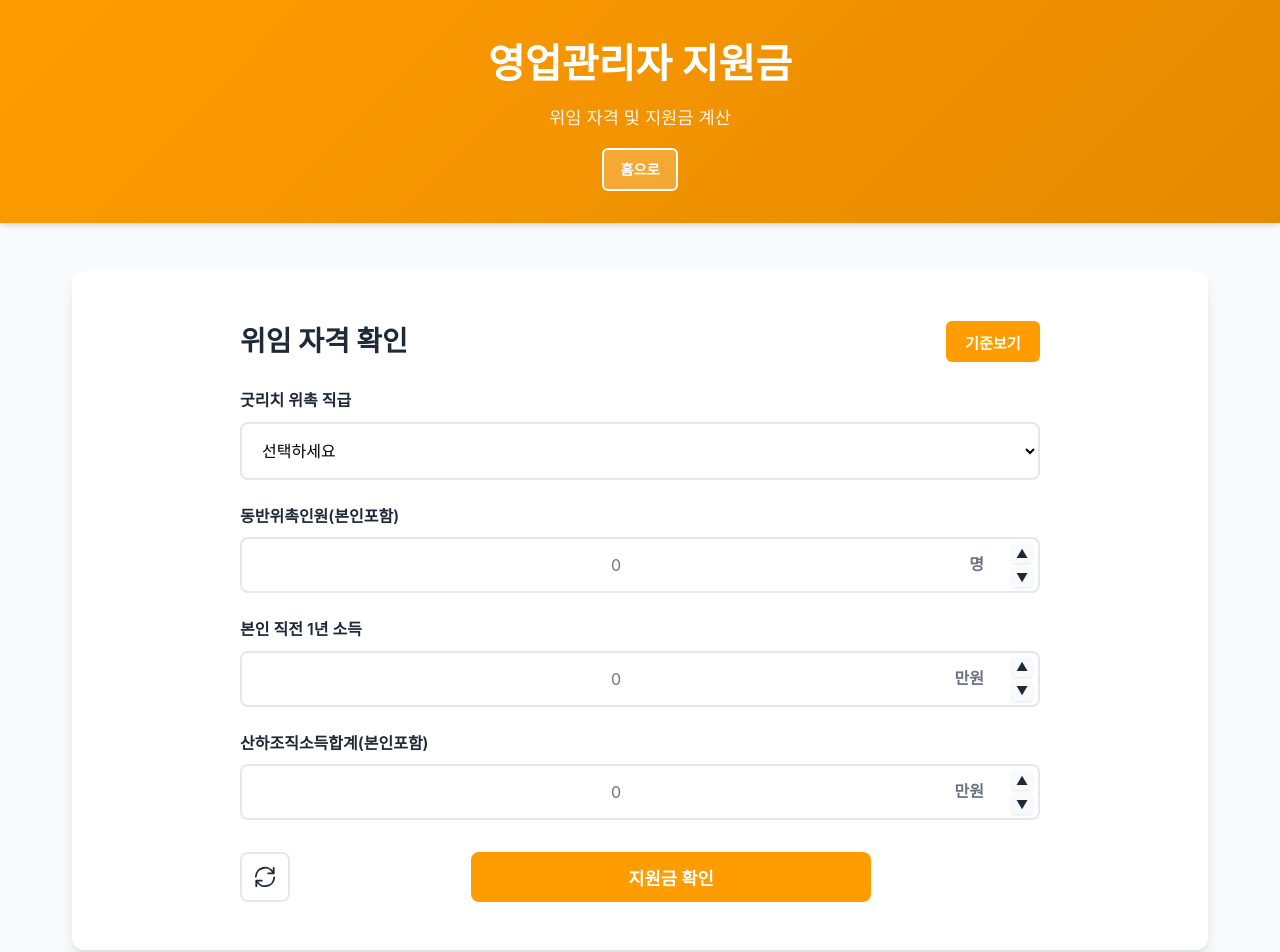
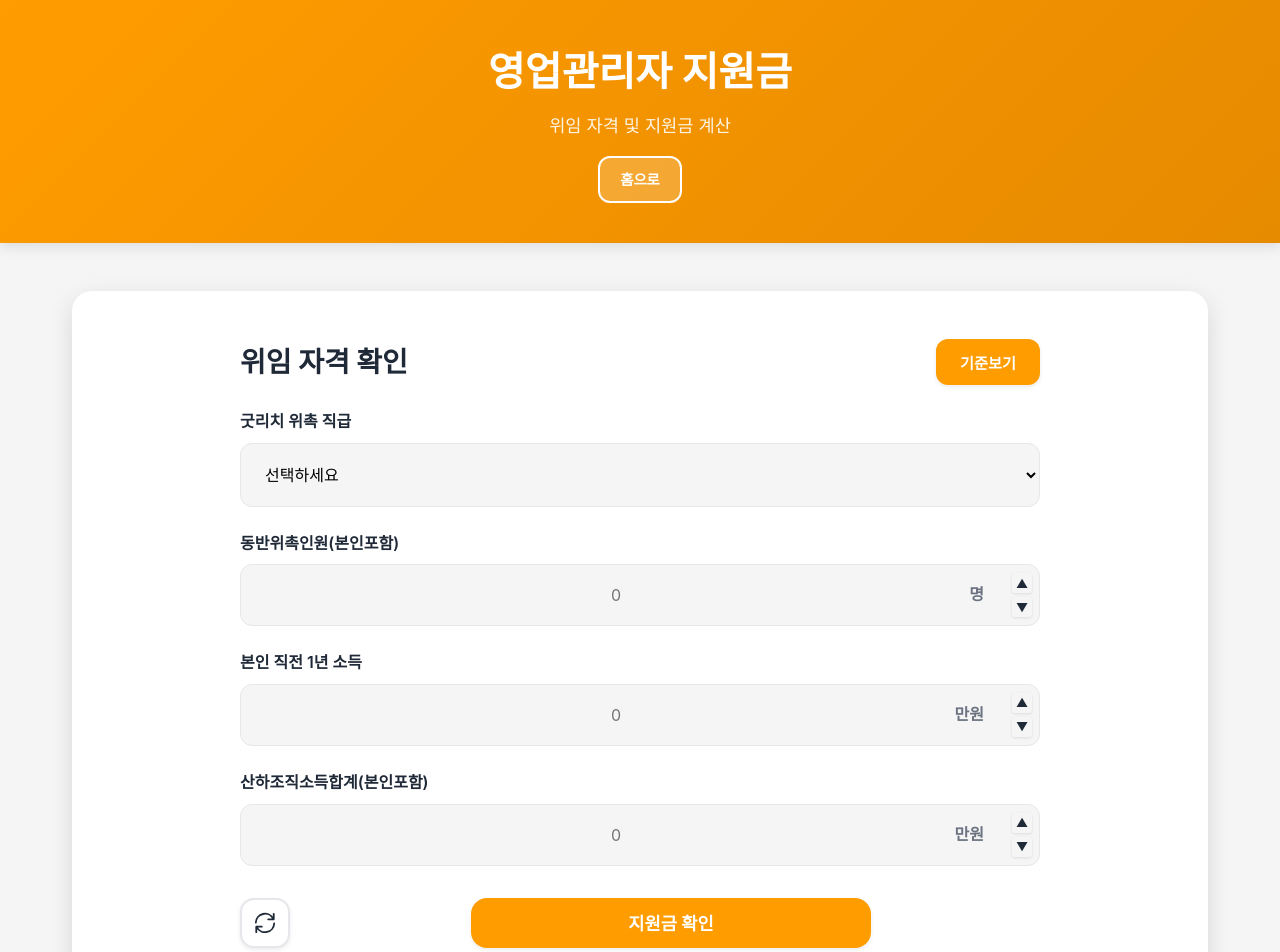
Before and after one commit to kim01033226699-lgtm/goodrich-info-a, a React (Vite) app: page /goodrich-info-a/m-project in a window 1280 px wide. Shown: the top 952 px of the page. Built offline with nearby package versions, Linux system fonts and the light colour scheme.

Commit message:
소득입력안내 및 커서 이동 수정

```diff
--- a/src/index.css
+++ b/src/index.css
@@ -16,11 +16,11 @@
   --text-light: #6b7280;
   --border-color: #e5e7eb;
   --bg-color: #ffffff;
-  --bg-light: #f9fafb;
-  --bg-section: #f3f4f6;
-  --shadow: 0 1px 3px 0 rgba(0, 0, 0, 0.1), 0 1px 2px 0 rgba(0, 0, 0, 0.06);
-  --shadow-md: 0 4px 6px -1px rgba(0, 0, 0, 0.1), 0 2px 4px -1px rgba(0, 0, 0, 0.06);
-  --shadow-lg: 0 10px 15px -3px rgba(0, 0, 0, 0.1), 0 4px 6px -2px rgba(0, 0, 0, 0.05);
+  --bg-light: #f5f5f5;
+  --bg-section: #f0f0f0;
+  --shadow: 0 2px 4px 0 rgba(0, 0, 0, 0.08);
+  --shadow-md: 0 4px 12px 0 rgba(0, 0, 0, 0.1);
+  --shadow-lg: 0 8px 24px 0 rgba(0, 0, 0, 0.12);
 
   /* 💡 기본 폰트 크기 (데스크탑 기준) */
   font-size: 16px;
--- a/src/pages/MProjectPage.css
+++ b/src/pages/MProjectPage.css
@@ -8,7 +8,7 @@
 .header {
   background: linear-gradient(135deg, var(--primary-color) 0%, var(--primary-hover) 100%);
   color: white;
-  padding: 2rem 0;
+  padding: 2.5rem 0;
   box-shadow: var(--shadow-md);
 }
 
@@ -45,11 +45,11 @@
 .home-link {
   color: white;
   font-weight: 600;
-  padding: 0.5rem 1rem;
+  padding: 0.625rem 1.25rem;
   border: 2px solid white;
-  border-radius: 6px;
+  border-radius: 12px;
   display: inline-block;
-  transition: all 0.2s ease;
+  transition: all 0.3s ease;
 }
 
 .home-link:hover {
@@ -81,8 +81,8 @@
 .step-card,
 .result-card {
   background: var(--bg-color);
-  border-radius: 12px;
-  padding: 3rem 1.5rem;
+  border-radius: 20px;
+  padding: 3rem 2rem;
   box-shadow: var(--shadow-lg);
   max-width: none;
   margin: 0 auto;
@@ -90,8 +90,8 @@
 
 .result-card {
   margin-bottom: 2rem;
-  background: var(--bg-section);
-  padding: 3rem 2rem;
+  background: var(--bg-light);
+  padding: 3rem 2.5rem;
 }
 
 .result-header {
@@ -129,11 +129,11 @@
 /* Buttons */
 .btn-primary,
 .btn-secondary {
-  padding: 1rem 2rem;
+  padding: 1.25rem 2.5rem;
   font-size: 1.1rem;
   font-weight: 600;
-  border-radius: 8px;
-  transition: all 0.2s ease;
+  border-radius: 16px;
+  transition: all 0.3s ease;
   cursor: pointer;
 }
 
@@ -141,23 +141,27 @@
   background: var(--primary-color);
   color: white;
   border: none;
+  box-shadow: var(--shadow);
 }
 
 .btn-primary:hover {
   background: var(--primary-hover);
   transform: translateY(-2px);
-  box-shadow: var(--shadow-md);
+  box-shadow: var(--shadow-lg);
 }
 
 .btn-secondary {
-  background: var(--bg-color);
+  background: white;
   color: var(--text-color);
   border: 2px solid var(--border-color);
+  box-shadow: var(--shadow);
 }
 
 .btn-secondary:hover {
-  background: var(--bg-section);
-  border-color: var(--text-light);
+  background: var(--bg-light);
+  border-color: var(--primary-color);
+  transform: translateY(-2px);
+  box-shadow: var(--shadow-md);
 }
 
 .mproject-page .btn-large {
@@ -190,12 +194,12 @@
 .select-input,
 .text-input {
   width: 100%;
-  padding: 1rem;
+  padding: 1.25rem;
   font-size: 1rem;
-  border: 2px solid var(--border-color);
-  border-radius: 8px;
-  transition: all 0.2s ease;
-  background: var(--bg-color);
+  border: 1px solid var(--border-color);
+  border-radius: 12px;
+  transition: all 0.3s ease;
+  background: var(--bg-light);
 }
 
 .text-input.large {
@@ -207,7 +211,28 @@
 .select-input:focus,
 .text-input:focus {
   border-color: var(--primary-color);
-  box-shadow: 0 0 0 3px rgba(255, 156, 0, 0.1);
+  background: var(--bg-color);
+  box-shadow: 0 0 0 4px rgba(255, 156, 0, 0.1);
+}
+
+.select-input.input-error,
+.text-input.input-error {
+  border-color: #ef4444;
+  background: rgba(239, 68, 68, 0.05);
+}
+
+.select-input.input-error:focus,
+.text-input.input-error:focus {
+  border-color: #ef4444;
+  box-shadow: 0 0 0 4px rgba(239, 68, 68, 0.1);
+}
+
+.error-message {
+  display: block;
+  color: #ef4444;
+  font-size: 0.875rem;
+  margin-top: 0.5rem;
+  font-weight: 500;
 }
 
 /* 입력 필드와 단위 정렬 개선 */
@@ -284,9 +309,9 @@
 
 /* Checkbox Group */
 .checkbox-group {
-  background: var(--bg-section);
-  padding: 1.5rem;
-  border-radius: 8px;
+  background: var(--bg-light);
+  padding: 2rem;
+  border-radius: 16px;
   margin-bottom: 2rem;
 }
 
@@ -324,18 +349,20 @@
 .qualification-result {
   margin-top: 2rem;
   padding: 2rem;
-  border-radius: 12px;
+  border-radius: 16px;
   text-align: center;
 }
 
 .qualification-result.success {
   background: rgba(34, 197, 94, 0.1);
-  border: 2px solid #22c55e;
+  border: none;
+  box-shadow: var(--shadow);
 }
 
 .qualification-result.warning {
   background: rgba(251, 146, 60, 0.1);
-  border: 2px solid #fb923c;
+  border: none;
+  box-shadow: var(--shadow);
 }
 
 .result-message {
@@ -355,10 +382,10 @@
 
 /* Info Box */
 .info-box {
-  background: rgba(255, 156, 0, 0.05);
+  background: rgba(255, 156, 0, 0.08);
   border-left: 4px solid var(--primary-color);
-  padding: 1.5rem;
-  border-radius: 8px;
+  padding: 2rem;
+  border-radius: 16px;
   margin-bottom: 2rem;
 }
 
@@ -374,12 +401,13 @@
   display: flex;
   flex-direction: column;
   gap: 1rem;
-  padding: 2rem 3rem;
-  background: var(--bg-section);
-  border-radius: 12px;
+  padding: 2.5rem 3.5rem;
+  background: var(--bg-light);
+  border-radius: 20px;
   margin: 0 auto 2rem auto;
   max-width: 600px;
   width: fit-content;
+  box-shadow: var(--shadow);
 }
 
 .summary-row {
@@ -411,26 +439,28 @@
 }
 
 .badge {
-  background: var(--bg-color);
+  background: white;
   border: 2px solid var(--border-color);
-  padding: 0.25rem 0.75rem;
+  padding: 0.35rem 1rem;
   border-radius: 999px;
   display: inline-block;
   min-width: auto;
   max-width: fit-content;
   text-align: center;
+  box-shadow: var(--shadow);
 }
 
 .grade-badge {
-  background: rgba(255, 156, 0, 0.1);
+  background: rgba(255, 156, 0, 0.15);
   color: var(--primary-color);
-  border: 2px solid var(--primary-color);
-  padding: 0.25rem 0.75rem;
+  border: none;
+  padding: 0.35rem 1rem;
   border-radius: 999px;
   display: inline-block;
   min-width: auto;
   max-width: fit-content;
   text-align: center;
+  box-shadow: var(--shadow);
 }
 
 .total-row .amount {
@@ -480,12 +510,13 @@
 }
 
 .detail-item {
-  background: var(--bg-section);
-  padding: 1.5rem;
-  border-radius: 8px;
+  background: var(--bg-light);
+  padding: 2rem;
+  border-radius: 16px;
   display: flex;
   flex-direction: column;
   gap: 0.5rem;
+  box-shadow: var(--shadow);
 }
 
 .detail-label {
@@ -533,16 +564,16 @@
 
 /* Notice Section */
 .notice-section {
-  background: var(--bg-section);
-  padding: 2rem;
-  border-radius: 12px;
+  background: var(--bg-light);
+  padding: 2.5rem;
+  border-radius: 16px;
   margin-bottom: 2rem;
 }
 
 .notice-section-center {
-  background: var(--bg-section);
-  padding: 2rem;
-  border-radius: 12px;
+  background: var(--bg-light);
+  padding: 2.5rem;
+  border-radius: 16px;
   margin-bottom: 2rem;
   text-align: center;
 }
@@ -629,7 +660,7 @@
   max-height: 50px;
   padding: 0;
   flex-shrink: 0;
-  border-radius: 8px;
+  border-radius: 14px;
 }
 
 .btn-icon svg {
@@ -667,16 +698,17 @@
 }
 
 .btn-grade-info {
-  padding: 0.6rem 1.2rem;
+  padding: 0.75rem 1.5rem;
   font-size: 0.95rem;
   font-weight: 600;
   background: var(--primary-color);
   color: white;
   border: none;
-  border-radius: 6px;
+  border-radius: 12px;
   cursor: pointer;
-  transition: all 0.2s ease;
+  transition: all 0.3s ease;
   white-space: nowrap;
+  box-shadow: var(--shadow);
 }
 
 .btn-grade-info:hover {
@@ -917,8 +949,8 @@
 
 .modal-content {
   background: white;
-  border-radius: 12px;
-  box-shadow: 0 20px 40px rgba(0, 0, 0, 0.15);
+  border-radius: 20px;
+  box-shadow: 0 20px 48px rgba(0, 0, 0, 0.15);
   max-width: 400px;
   width: 90%;
   max-height: 80vh;
@@ -993,14 +1025,15 @@
 }
 
 .modal-footer .btn-primary {
-  padding: 0.75rem 1.5rem;
+  padding: 0.875rem 1.75rem;
   font-size: 1rem;
-  border-radius: 6px;
+  border-radius: 12px;
   border: none;
   background: var(--primary-color);
   color: white;
   cursor: pointer;
-  transition: all 0.2s ease;
+  transition: all 0.3s ease;
+  box-shadow: var(--shadow);
 }
 
 .modal-footer .btn-primary:hover {
--- a/src/pages/MProjectPage.jsx
+++ b/src/pages/MProjectPage.jsx
@@ -50,6 +50,11 @@
   const [modalMessage, setModalMessage] = useState('');
   const [showGradeModal, setShowGradeModal] = useState(false);
 
+  // 에러 상태
+  const [positionError, setPositionError] = useState(false);
+  const [membersError, setMembersError] = useState(false);
+  const [teamIncomeError, setTeamIncomeError] = useState(false);
+
   const handleIncomeChange = (e, setter, displaySetter) => {
     const value = e.target.value.replace(/,/g, '');
     if (value === '' || /^\d+$/.test(value)) {
@@ -62,8 +67,30 @@
 
   const checkQualification = () => {
     // 요청사항: 위임직급, 동반위촉, 산하조직소득 합계만으로 계산
-    if (!position || !members || !teamIncome) {
-      alert('위임 직급, 동반위촉 인원, 산하조직소득합계를 입력해주세요.');
+    let hasError = false;
+
+    if (!position) {
+      setPositionError(true);
+      hasError = true;
+    }
+    if (!members) {
+      setMembersError(true);
+      hasError = true;
+    }
+    if (!teamIncome) {
+      setTeamIncomeError(true);
+      hasError = true;
+    }
+
+    if (hasError) {
+      // 첫 번째 에러 필드로 포커스 이동
+      if (!position) {
+        document.querySelector('select[name="position"]')?.focus();
+      } else if (!members) {
+        document.querySelector('input[name="members"]')?.focus();
+      } else if (!teamIncome) {
+        document.querySelector('input[name="teamIncome"]')?.focus();
+      }
       return;
     }
 
@@ -119,8 +146,13 @@
 
     // C등급은 미달 처리
     if (calculatedGrade === 'C') {
-      setModalMessage('당사 Grade규정에 맞지 않습니다. 소득을 확인해 주세요.');
+      setTeamIncomeError(true);
+      setModalMessage('당사 Grade규정에 맞지 않습니다. 기준을 확인하시거나 소득을 수정해 주세요.');
       setShowModal(true);
+      // 모달 닫힌 후 포커스 이동을 위한 타이머
+      setTimeout(() => {
+        document.querySelector('input[name="teamIncome"]')?.focus();
+      }, 100);
       return;
     }
 
@@ -166,11 +198,20 @@
     setResult(null);
     setShowModal(false);
     setModalMessage('');
+    setPositionError(false);
+    setMembersError(false);
+    setTeamIncomeError(false);
   };
 
   const closeModal = () => {
     setShowModal(false);
     setModalMessage('');
+    // 모달 닫힌 후 에러가 있는 필드로 포커스 이동
+    setTimeout(() => {
+      if (teamIncomeError) {
+        document.querySelector('input[name="teamIncome"]')?.focus();
+      }
+    }, 100);
   };
 
   if (!config) {
@@ -218,12 +259,21 @@
 
               <div className="form-group">
                 <label>굿리치 위촉 직급</label>
-                <select value={position} onChange={(e) => setPosition(e.target.value)} className="select-input">
+                <select
+                  name="position"
+                  value={position}
+                  onChange={(e) => {
+                    setPosition(e.target.value);
+                    if (positionError) setPositionError(false);
+                  }}
+                  className={`select-input ${positionError ? 'input-error' : ''}`}
+                >
                   <option value="">선택하세요</option>
                   <option value="본부장">본부장</option>
                   <option value="사업단장">사업단장</option>
                   <option value="지점장">지점장</option>
                 </select>
+                {positionError && <span className="error-message">위촉 직급을 선택해주세요</span>}
               </div>
 
               {/* 경력/경력기간 입력 제거 (요청사항) */}
@@ -233,10 +283,14 @@
                 <div className="input-with-suffix">
                   <input
                     type="number"
+                    name="members"
                     value={members}
-                    onChange={(e) => setMembers(e.target.value)}
+                    onChange={(e) => {
+                      setMembers(e.target.value);
+                      if (membersError) setMembersError(false);
+                    }}
                     placeholder="0"
-                    className="text-input"
+                    className={`text-input ${membersError ? 'input-error' : ''}`}
                     min="0"
                   />
                   <span className="input-suffix">명</span>
@@ -244,7 +298,10 @@
                     <button
                       type="button"
                       className="arrow-btn up"
-                      onClick={() => setMembers(prev => Math.max(0, Number(prev) + 1))}
+                      onClick={() => {
+                        setMembers(prev => Math.max(0, Number(prev) + 1));
+                        if (membersError) setMembersError(false);
+                      }}
                       tabIndex="-1"
                     >▲</button>
                     <button
@@ -255,6 +312,7 @@
                     >▼</button>
                   </div>
                 </div>
+                {membersError && <span className="error-message">동반위촉 인원을 입력해주세요</span>}
               </div>
 
               <div className="form-group">
@@ -302,12 +360,16 @@
                 <div className="input-with-suffix">
                   <input
                     type="text"
+                    name="teamIncome"
                     inputMode="numeric"
                     pattern="[0-9,]*"
                     value={displayTeamIncome}
-                    onChange={(e) => handleIncomeChange(e, setTeamIncome, setDisplayTeamIncome)}
+                    onChange={(e) => {
+                      handleIncomeChange(e, setTeamIncome, setDisplayTeamIncome);
+                      if (teamIncomeError) setTeamIncomeError(false);
+                    }}
                     placeholder="0"
-                    className="text-input"
+                    className={`text-input ${teamIncomeError ? 'input-error' : ''}`}
                   />
                   <span className="input-suffix">만원</span>
                   <div className="input-arrows">
@@ -319,6 +381,7 @@
                         const newValue = currentValue + 1000; // 천만원 단위
                         setTeamIncome(newValue.toString());
                         setDisplayTeamIncome(formatNumber(newValue));
+                        if (teamIncomeError) setTeamIncomeError(false);
                       }}
                       tabIndex="-1"
                     >▲</button>
@@ -335,6 +398,7 @@
                     >▼</button>
                   </div>
                 </div>
+                {teamIncomeError && <span className="error-message">산하조직소득합계를 입력해주세요</span>}
               </div>
 
               {/* 체크박스 섹션 제거 (요청사항) */}
--- a/src/pages/MenuPage.css
+++ b/src/pages/MenuPage.css
@@ -9,7 +9,7 @@
 .menu-header {
   background: linear-gradient(135deg, var(--primary-color) 0%, var(--primary-hover) 100%);
   color: white;
-  padding: 4rem 0;
+  padding: 3rem 0;
   text-align: center;
   box-shadow: var(--shadow-md);
 }
@@ -43,8 +43,8 @@
 /* Menu Box */
 .menu-box {
   background: var(--bg-color);
-  border-radius: 16px;
-  padding: 3rem 2rem;
+  border-radius: 20px;
+  padding: 3rem 2.5rem;
   box-shadow: var(--shadow-lg);
   transition: all 0.3s ease;
   cursor: pointer;
@@ -71,8 +71,8 @@
 }
 
 .menu-box:hover {
-  transform: translateY(-8px);
-  box-shadow: 0 12px 40px rgba(0, 0, 0, 0.15);
+  transform: translateY(-4px);
+  box-shadow: 0 12px 32px rgba(0, 0, 0, 0.12);
 }
 
 .menu-box.disabled {
--- a/src/pages/UserPage.css
+++ b/src/pages/UserPage.css
@@ -15,7 +15,7 @@
 .header {
   background: linear-gradient(135deg, var(--primary-color) 0%, var(--primary-hover) 100%);
   color: white;
-  padding: 3rem 0;
+  padding: 2.5rem 0;
   text-align: center;
   box-shadow: var(--shadow-md);
 }
@@ -134,7 +134,7 @@
 
 .step-card {
   background: var(--bg-color);
-  border-radius: 12px;
+  border-radius: 20px;
   padding: 3rem;
   box-shadow: var(--shadow-lg);
   max-width: 800px;
@@ -346,7 +346,7 @@
 /* Result */
 .result-card {
   background: var(--bg-color);
-  border-radius: 12px;
+  border-radius: 20px;
   padding: 3rem;
   box-shadow: var(--shadow-lg);
   margin-bottom: 2rem;
@@ -423,10 +423,10 @@
   margin-bottom: 1.5rem;
   display: flex;
   justify-content: center;
-  background: var(--bg-section);
-  padding: 1.5rem;
-  border-radius: 12px;
-  border: 1px solid var(--border-color);
+  background: var(--bg-light);
+  padding: 2rem;
+  border-radius: 16px;
+  border: none;
 }
 
 .option-selection-row {
@@ -458,17 +458,36 @@
 
 .text-input {
   width: 100%;
-  padding: 1rem;
+  padding: 1.25rem;
   font-size: 1rem;
-  border: 2px solid var(--border-color);
-  border-radius: 8px;
-  transition: all 0.2s ease;
-  background: var(--bg-color);
+  border: 1px solid var(--border-color);
+  border-radius: 12px;
+  transition: all 0.3s ease;
+  background: var(--bg-light);
 }
 
 .text-input:focus {
   border-color: var(--primary-color);
-  box-shadow: 0 0 0 3px rgba(255, 156, 0, 0.1);
+  background: var(--bg-color);
+  box-shadow: 0 0 0 4px rgba(255, 156, 0, 0.1);
+}
+
+.text-input.input-error {
+  border-color: #ef4444;
+  background: rgba(239, 68, 68, 0.05);
+}
+
+.text-input.input-error:focus {
+  border-color: #ef4444;
+  box-shadow: 0 0 0 4px rgba(239, 68, 68, 0.1);
+}
+
+.error-message {
+  display: block;
+  color: #ef4444;
+  font-size: 0.875rem;
+  margin-top: 0.5rem;
+  font-weight: 500;
 }
 
 .form-group .input-suffix {
@@ -483,18 +502,19 @@
 
 .select-input {
   width: 100%;
-  padding: 1rem;
+  padding: 1.25rem;
   font-size: 1rem;
-  border: 2px solid var(--border-color);
-  border-radius: 8px;
-  transition: all 0.2s ease;
-  background: var(--bg-color);
+  border: 1px solid var(--border-color);
+  border-radius: 12px;
+  transition: all 0.3s ease;
+  background: var(--bg-light);
   cursor: pointer;
 }
 
 .select-input:focus {
   border-color: var(--primary-color);
-  box-shadow: 0 0 0 3px rgba(255, 156, 0, 0.1);
+  background: var(--bg-color);
+  box-shadow: 0 0 0 4px rgba(255, 156, 0, 0.1);
   outline: none;
 }
 
@@ -517,10 +537,10 @@
 
 /* 목표업적 블록 스타일 */
 .goal-block {
-  background: var(--bg-section);
-  border-radius: 12px;
-  padding: 1.5rem;
-  margin-bottom: 1rem;
+  background: var(--bg-light);
+  border-radius: 16px;
+  padding: 2rem;
+  margin-bottom: 1.5rem;
   border-left: 4px solid var(--primary-color);
 }
 
@@ -578,8 +598,8 @@
 .calculating-section {
   text-align: center;
   padding: 3rem 2rem;
-  background: var(--bg-section);
-  border-radius: 12px;
+  background: var(--bg-light);
+  border-radius: 16px;
   margin-bottom: 2rem;
 }
 
@@ -612,9 +632,9 @@
 /* 선택한 옵션 정보 스타일 */
 .selected-option-info {
   background: rgba(255, 156, 0, 0.1);
-  border: 1px solid var(--primary-color);
-  border-radius: 8px;
-  padding: 1rem;
+  border: none;
+  border-radius: 12px;
+  padding: 1.25rem;
   margin-bottom: 1.5rem;
   text-align: center;
 }
@@ -623,6 +643,10 @@
   font-size: 1.1rem;
   font-weight: 700;
   color: var(--primary-color);
+  background: white;
+  padding: 0.4rem 1rem;
+  border-radius: 20px;
+  display: inline-block;
 }
 
 .option-details {
@@ -636,10 +660,10 @@
 /* 옵션선택적용내용 */
 .option-application-section {
   margin: 1.5rem 0;
-  padding: 1rem;
-  background: rgba(255, 156, 0, 0.05);
-  border: 1px solid var(--primary-color);
-  border-radius: 8px;
+  padding: 1.5rem;
+  background: rgba(255, 156, 0, 0.08);
+  border: none;
+  border-radius: 16px;
   text-align: center;
 }
 
@@ -686,11 +710,11 @@
 
 /* 안내사항 스타일 */
 .notice-section {
-  background: rgba(251, 146, 60, 0.05);
-  border: 1px solid #fb923c;
-  border-radius: 8px;
-  padding: 1.5rem;
-  margin-top: 1.5rem;
+  background: rgba(251, 146, 60, 0.08);
+  border: none;
+  border-radius: 16px;
+  padding: 2rem;
+  margin-top: 2rem;
   text-align: center;
 }
 
@@ -964,34 +988,38 @@
 /* Buttons */
 .btn-primary,
 .btn-secondary {
-  padding: 1rem 2rem;
-  border-radius: 8px;
-  font-size: 1rem;
+  padding: 1.25rem 2.5rem;
+  border-radius: 16px;
+  font-size: 1.05rem;
   font-weight: 600;
-  transition: all 0.2s ease;
+  transition: all 0.3s ease;
   display: inline-block;
 }
 
 .btn-primary {
   background: var(--primary-color);
   color: white;
+  box-shadow: var(--shadow);
 }
 
 .btn-primary:hover:not(:disabled) {
   background: var(--primary-hover);
-  transform: translateY(-1px);
-  box-shadow: var(--shadow-md);
+  transform: translateY(-2px);
+  box-shadow: var(--shadow-lg);
 }
 
 .btn-secondary {
-  background: var(--bg-light);
+  background: white;
   color: var(--text-color);
   border: 2px solid var(--border-color);
+  box-shadow: var(--shadow);
 }
 
 .btn-secondary:hover:not(:disabled) {
-  background: var(--bg-section);
-  border-color: var(--text-light);
+  background: var(--bg-light);
+  border-color: var(--primary-color);
+  transform: translateY(-2px);
+  box-shadow: var(--shadow-md);
 }
 
 .btn-large {
```
Also changed, not shown: src/pages/AdminPage.css (+27 -22 lines), src/pages/UserPage.jsx (+17 -9 lines).
